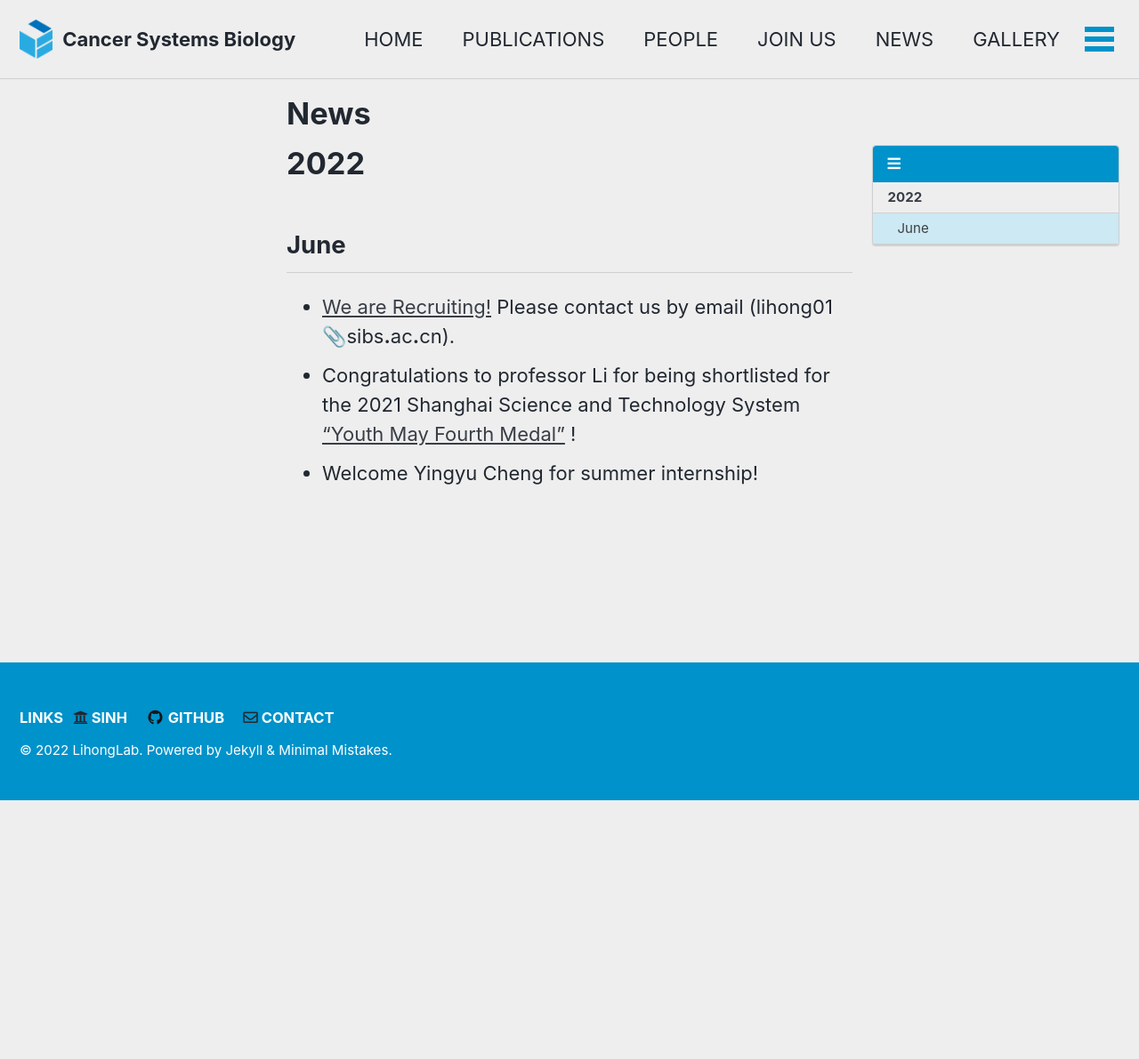
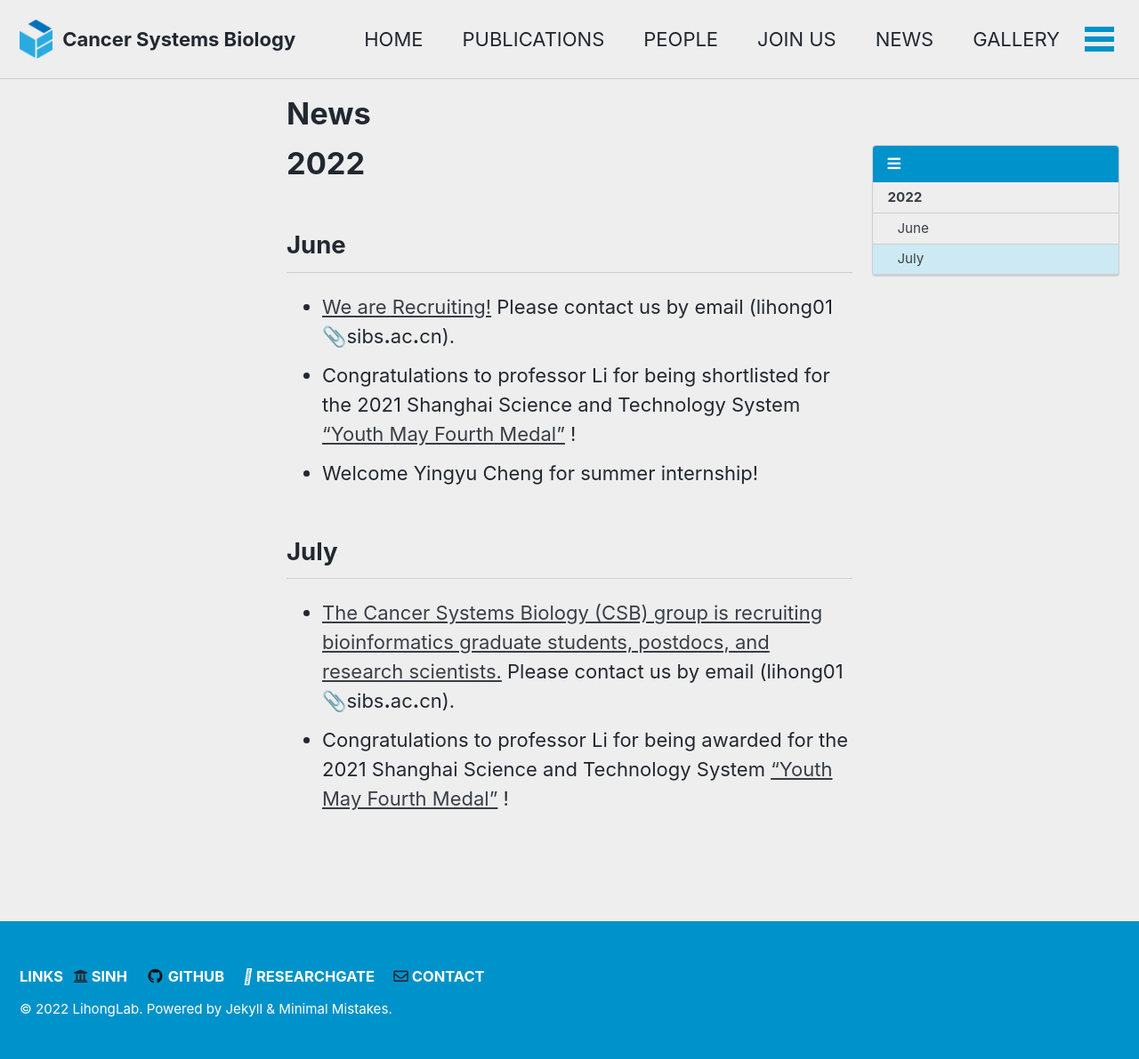
Before and after one commit to LihongLab/lihonglab.github.io, a Jekyll site: the page built from _pages/NEWS.md, in a window 1280 px wide. Shown: the whole page at 89% size. Built offline with Jekyll 4.4.1, drawn with Linux system fonts in a browser that asks for light colours; cached includes are drawn as plain includes; emoji names are drawn with the system emoji font; before the commit the page ends 900 px from its top, so only the background shows below that.

Commit message:
2022 July

```diff
--- a/_config.yml
+++ b/_config.yml
@@ -142,6 +142,9 @@ footer:
       icon: "fab fa-fw fa-github"
       url: "https://github.com/LihongLab/"
       # url:
+    - label: "ResearchGate"
+      icon: "fa-brands fa-researchgate"
+      url: "https://www.researchgate.net/profile/Hong-Li-13"
     - label: "CONTACT"
       icon: "far fa-envelope"
       url: "/CONTACT/"
--- a/_pages/NEWS.md
+++ b/_pages/NEWS.md
@@ -12,3 +12,7 @@ toc_icon: "bars"
 * [We are Recruiting!](https://mp.weixin.qq.com/s/TiMQ6OaOqS5glV4V9LSiFg)  Please contact us by email (lihong01:paperclip:sibs**.**ac**.**cn).
 * Congratulations to professor Li for being shortlisted for the 2021 Shanghai Science and Technology System ["Youth May Fourth Medal"](https://mp.weixin.qq.com/s/WJEZk6PW9rJHTI1YDBCUcA) !
 * Welcome Yingyu Cheng for summer internship!
+
+## July
+* [The Cancer Systems Biology (CSB) group is recruiting bioinformatics graduate students, postdocs, and research scientists.](https://mp.weixin.qq.com/s/Uy-JTOyzY0aRbXBqJhN3gQ)  Please contact us by email (lihong01:paperclip:sibs**.**ac**.**cn).
+* Congratulations to professor Li for being awarded for the 2021 Shanghai Science and Technology System ["Youth May Fourth Medal"](https://mp.weixin.qq.com/s/auRFODYnQS0AgRUbIC3Udw) !
```
Also changed, not shown: _pages/HOME.md (+2 -2 lines), _pages/PEOPLE.md (+11 -0 lines), _pages/PUBLICATIONS.md (+5 -0 lines), 2 other files.
